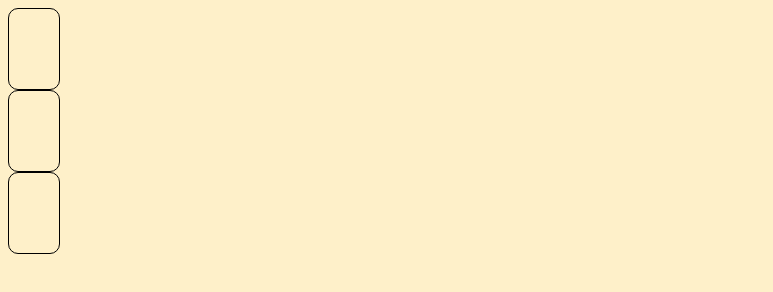
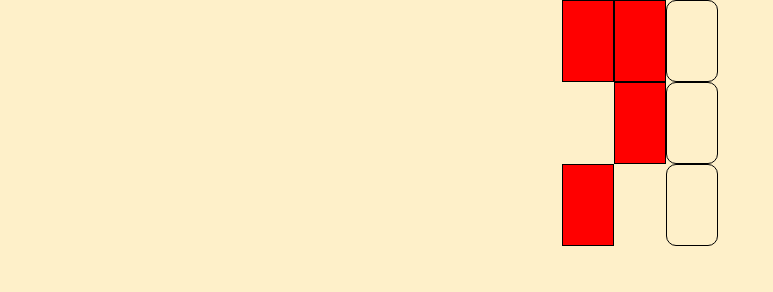
Before and after one commit to Airs831/Egyptian_Rat_Screw, a plain HTML site: page egyptianRatScrew.html in a window 1280 px wide. Shown: the whole page, without its empty margins (0-773 px from the left). Drawn offline with Linux system fonts and the light colour scheme.

Commit message:
CSS ADDED

```diff
--- a/egyptianRatScrew.css
+++ b/egyptianRatScrew.css
@@ -1,12 +1,31 @@
 body {
   background-color: #FEF0C9;
   text-align: center;
+  height: 100%;
+  width: 100%;
 
+  padding:0;
+  margin:0;
+  top:0;
+  left:0;
 }
-#contatainer {
-  display: inline-block;
+#container {
+  justify-content: center;
   display: flex;
+
   /* text-align: center; */
+}
+#topContainer{
+  display: flex;
+  flex-direction: column;
+  justify-content: space-between;
+}
+
+.deck{
+  height: 80px;
+  width: 50px;
+  border: 1px solid black;
+  background-color: red;
 }
 
 #stack{
--- a/egyptianRatScrew.html
+++ b/egyptianRatScrew.html
@@ -6,14 +6,14 @@
     <title></title>
   </head>
   <body>
-    <div id="contatainer">
+    <div id="container">
       <div id="topContainer">
-      <div id="top"></div>
-      <div id="bottom"></div>
+      <div id="top" class="deck"></div>
+      <div id="bottom" class="deck"></div>
     </div>
     <div id="sideContainer">
-      <div id="right"></div>
-      <div id="left"></div>
+      <div id="right" class="deck"></div>
+      <div id="left" class= "deck"></div>
     </div>
 
       <div id="stack" >
```
